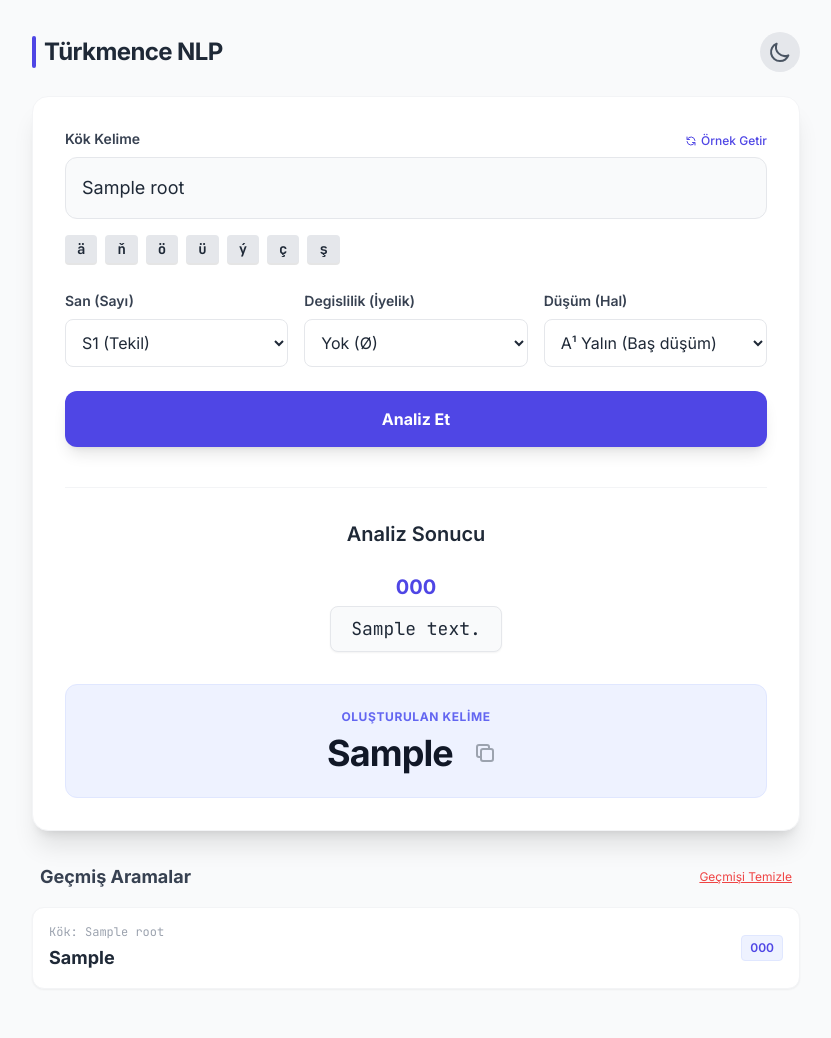
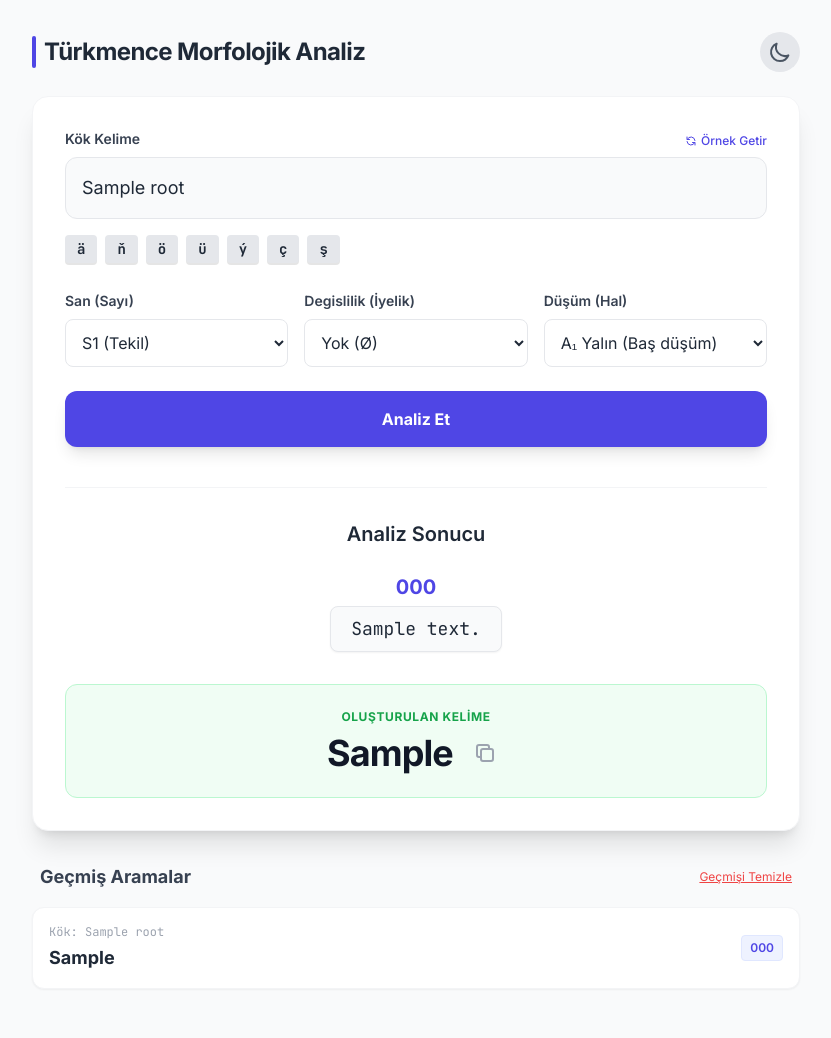
Before and after one commit to aydesma/turkmence-morfolojik-analiz, a Flask app: template templates/index.html in a window 1280 px wide. Shown: the top 1038 px of the page, without its empty margins (224-1055 px from the left). Run offline with Flask 3, Linux system fonts and the light colour scheme; the template is opened without the code that fills it: most values are stand-ins (such as "Sample title", 1, 10 or a date in 2020); some libraries are stand-ins or nearby versions.

Commit message:
Modify theme colors and enhance UI elements
Updated theme colors and improved accessibility features.

```diff
--- a/templates/index.html
+++ b/templates/index.html
@@ -16,7 +16,8 @@
                         darkbg: '#0f172a',
                         darkcard: '#1e293b',
                         primary: '#4f46e5',
-                        accent: '#38bdf8'
+                        accent: '#38bdf8',
+                        success: '#22c55e'
                     },
                     fontFamily: {
                         sans: ['Inter', 'sans-serif'],
@@ -28,20 +29,17 @@
     </script>
 
     <style>
-        /* Geçiş Animasyonları */
         body { transition: background-color 0.3s, color 0.3s; }
 
-        /* Özel Font Ayarları */
         .code-normal { font-weight: 700; font-size: 1.25rem; }
         .code-hal-wrapper { display: inline-flex; align-items: baseline; font-weight: 700; font-size: 1.25rem; }
         .code-hal-sub { font-size: 0.65em; margin-left: 1px; }
 
         /* Dark Mode İnce Ayarlar */
-        .dark .code-badge { color: #38bdf8; } /* Açık Mavi */
+        .dark .code-badge { color: #38bdf8; }
         .dark .result-box { background-color: #0f172a; border-color: #334155; color: #e2e8f0; }
         .dark .input-field { background-color: #334155; border-color: #475569; color: white; }
 
-        /* Klavye Tuşları */
         .kb-key {
             transition: all 0.1s;
             box-shadow: 0 2px 0 rgba(0,0,0,0.1);
@@ -53,8 +51,8 @@
 
     <div class="w-full max-w-3xl flex justify-between items-center mb-6">
         <div class="flex items-center gap-2">
-            <div class="h-8 w-1 bg-indigo-600 dark:bg-accent rounded-full"></div>
-            <h1 class="text-2xl font-bold tracking-tight">Türkmence NLP</h1>
+            <div class="h-8 w-1 bg-indigo-600 dark:bg-success rounded-full"></div>
+            <h1 class="text-2xl font-bold tracking-tight">Türkmence Morfolojik Analiz</h1>
         </div>
         <button id="theme-toggle" class="p-2 rounded-full bg-gray-200 dark:bg-gray-700 text-gray-600 dark:text-yellow-400 hover:ring-2 ring-indigo-400 transition focus:outline-none">
             <svg id="sun-icon" class="w-6 h-6 hidden" fill="none" stroke="currentColor" viewBox="0 0 24 24"><path stroke-linecap="round" stroke-linejoin="round" stroke-width="2" d="M12 3v1m0 16v1m9-9h-1M4 12H3m15.364 6.364l-.707-.707M6.343 6.343l-.707-.707m12.728 0l-.707.707M6.343 17.657l-.707.707M16 12a4 4 0 11-8 0 4 4 0 018 0z"></path></svg>
@@ -69,7 +67,7 @@
             <div>
                 <div class="flex justify-between items-end mb-2">
                     <label class="block text-sm font-semibold text-gray-700 dark:text-gray-300">Kök Kelime</label>
-                    <button type="button" onclick="fillRandom()" class="text-xs text-indigo-600 dark:text-accent hover:underline font-medium flex items-center gap-1">
+                    <button type="button" onclick="fillRandom()" class="text-xs text-indigo-600 dark:text-success hover:underline font-medium flex items-center gap-1">
                         <svg class="w-3 h-3" fill="none" stroke="currentColor" viewBox="0 0 24 24"><path stroke-linecap="round" stroke-linejoin="round" stroke-width="2" d="M4 4v5h.582m15.356 2A8.001 8.001 0 004.582 9m0 0H9m11 11v-5h-.581m0 0a8.003 8.003 0 01-15.357-2m15.357 2H15"></path></svg>
                         Örnek Getir
                     </button>
@@ -118,12 +116,12 @@
                 <div>
                     <label class="block text-sm font-semibold text-gray-700 dark:text-gray-300 mb-2">Düşüm (Hal)</label>
                     <select name="hal" class="input-field w-full p-3 border border-gray-200 rounded-lg bg-white cursor-pointer">
-                        <option value="H1">A¹ Yalın (Baş düşüm)</option>
-                        <option value="H2">A² İlgi (Eýelik düşüm)</option>
+                        <option value="H1">A₁ Yalın (Baş düşüm)</option>
+                        <option value="H2">A₂ İlgi (Eýelik düşüm)</option>
                         <option value="H3">A³ Yönelme (Ýöneliş düşüm)</option>
-                        <option value="H4">A⁴ Belirtme (Ýeniş düşüm)</option>
-                        <option value="H5">A⁵ Bulunma (Wagt orun düşüm)</option>
-                        <option value="H6">A⁶ Çıkma (Çykyş düşüm)</option>
+                        <option value="H4">A₄ Belirtme (Ýeniş düşüm)</option>
+                        <option value="H5">A₅ Bulunma (Wagt orun düşüm)</option>
+                        <option value="H6">A₆ Çıkma (Çykyş düşüm)</option>
                     </select>
                 </div>
             </div>
@@ -163,13 +161,13 @@
                 {% endfor %}
             </div>
 
-            <div class="relative group text-center bg-indigo-50 dark:bg-gray-800 dark:border-gray-600 rounded-xl p-6 border border-indigo-100 transition-colors">
-                <p class="text-xs text-indigo-500 dark:text-indigo-400 mb-2 uppercase tracking-wider font-bold">Oluşturulan Kelime</p>
+            <div class="relative group text-center bg-green-50 dark:bg-gray-900 rounded-xl p-6 border border-green-200 dark:border-green-800 transition-colors">
+                <p class="text-xs text-green-600 dark:text-green-400 mb-2 uppercase tracking-wider font-bold">Oluşturulan Kelime</p>
 
                 <div class="flex justify-center items-center gap-3">
-                    <p id="finalWord" class="text-4xl font-bold text-gray-900 dark:text-white tracking-tight">{{ final_word }}</p>
+                    <p id="finalWord" class="text-4xl font-bold text-gray-900 dark:text-gray-100 tracking-tight">{{ final_word }}</p>
 
-                    <button onclick="copyResult()" class="p-2 text-gray-400 hover:text-indigo-600 dark:hover:text-accent transition rounded-full hover:bg-indigo-100 dark:hover:bg-gray-700" title="Kopyala">
+                    <button onclick="copyResult()" class="p-2 text-gray-400 hover:text-green-600 dark:hover:text-green-400 transition rounded-full hover:bg-green-100 dark:hover:bg-gray-800" title="Kopyala">
                         <svg id="copyIcon" class="w-6 h-6" fill="none" stroke="currentColor" viewBox="0 0 24 24"><path stroke-linecap="round" stroke-linejoin="round" stroke-width="2" d="M8 16H6a2 2 0 01-2-2V6a2 2 0 012-2h8a2 2 0 012 2v2m-6 12h8a2 2 0 002-2v-8a2 2 0 00-2-2h-8a2 2 0 00-2 2v8a2 2 0 002 2z"></path></svg>
                         <svg id="checkIcon" class="w-6 h-6 text-green-500 hidden" fill="none" stroke="currentColor" viewBox="0 0 24 24"><path stroke-linecap="round" stroke-linejoin="round" stroke-width="2" d="M5 13l4 4L19 7"></path></svg>
                     </button>
@@ -193,13 +191,12 @@
     </div>
 
     <script>
-        // --- 1. KARANLIK MOD YÖNETİMİ ---
         const themeToggle = document.getElementById('theme-toggle');
         const sunIcon = document.getElementById('sun-icon');
         const moonIcon = document.getElementById('moon-icon');
         const htmlElement = document.documentElement;
 
-        // Kayıtlı temayı yükle
+        // Tema Yükle
         if (localStorage.getItem('theme') === 'dark' || (!('theme' in localStorage) && window.matchMedia('(prefers-color-scheme: dark)').matches)) {
             htmlElement.classList.add('dark');
             sunIcon.classList.remove('hidden');
@@ -223,20 +220,34 @@
             }
         });
 
-        // --- 2. KLAVYE & INPUT YÖNETİMİ ---
         function addChar(char) {
             const input = document.getElementById('rootInput');
             input.value += char;
             input.focus();
         }
 
+        // --- 50 KELİMELİK RASTGELE HAVUZU ---
         function fillRandom() {
-            const words = ["mekdep", "mugallym", "kitap", "talyp", "göz", "baş", "el", "öý", "mekan", "vatan", "toprak", "alma"];
+            const words = [
+                // Eğitim & Okul
+                "mekdep", "mugallym", "kitap", "defter", "galam", "okuwçy", "talyp", "klas",
+                // Aile & İnsan
+                "eje", "kaka", "ata", "ene", "dogan", "aýal", "erkek", "çaga", "dost", "goňşy",
+                // Vücut
+                "göz", "baş", "el", "aýak", "barmak", "diş", "gulak", "ýürek",
+                // Ev & Eşya
+                "öý", "gapy", "aýna", "stol", "otag", "bag", "telefon", "kompýuter",
+                // Doğa & Çevre
+                "suw", "dag", "derýa", "deňiz", "agaç", "gül", "ýaprak", "asman", "ýagyş",
+                // Hayvanlar
+                "at", "it", "pişik", "guş", "goýun", "sygyr",
+                // Soyut & Toplum
+                "watan", "baýdak", "şäher", "oba", "ýol", "gün", "aý", "wagt"
+            ];
             const randomWord = words[Math.floor(Math.random() * words.length)];
             document.getElementById('rootInput').value = randomWord;
         }
 
-        // --- 3. KOPYALAMA YÖNETİMİ ---
         function copyResult() {
             const text = document.getElementById('finalWord').innerText;
             navigator.clipboard.writeText(text).then(() => {
@@ -249,9 +260,7 @@
             });
         }
 
-        // --- 4. GEÇMİŞ YÖNETİMİ ---
         document.addEventListener('DOMContentLoaded', function() {
-            // Yeni sonuç varsa kaydet
             {% if result %}
                 const newEntry = {
                     root: "{{ root }}",
@@ -264,7 +273,6 @@
                 };
                 saveToHistory(newEntry);
             {% endif %}
-
             renderHistory();
         });
 
@@ -284,7 +292,6 @@
                 container.style.display = 'none';
                 return;
             }
-
             container.style.display = 'block';
             list.innerHTML = '';
 
@@ -298,7 +305,6 @@
                             let num = part.code.substring(1);
                             codeDisplay = `${letter}<sub>${num}</sub>`;
                         }
-
                         partsHtml += `
                         <span class="bg-indigo-50 dark:bg-gray-700 text-indigo-600 dark:text-accent px-2 py-1 rounded border border-indigo-100 dark:border-gray-600 font-semibold ml-1 text-xs">
                             ${codeDisplay}
```
